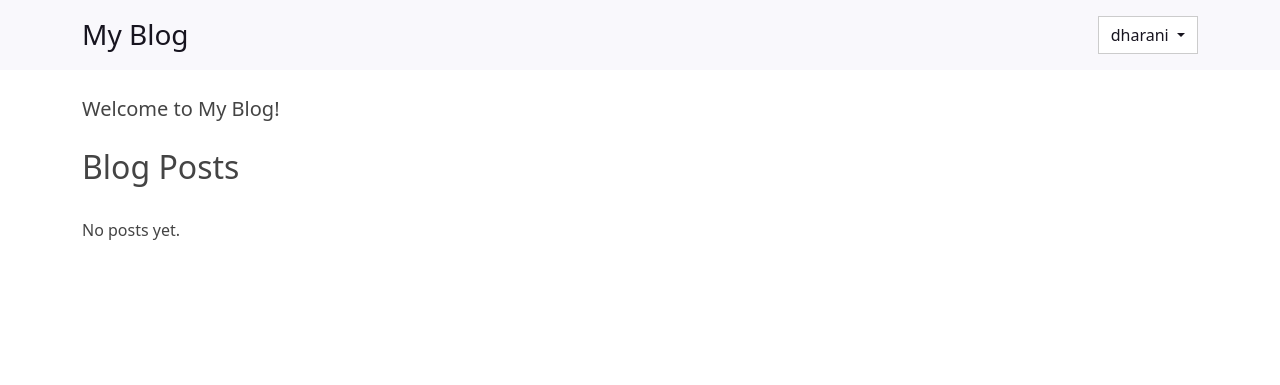
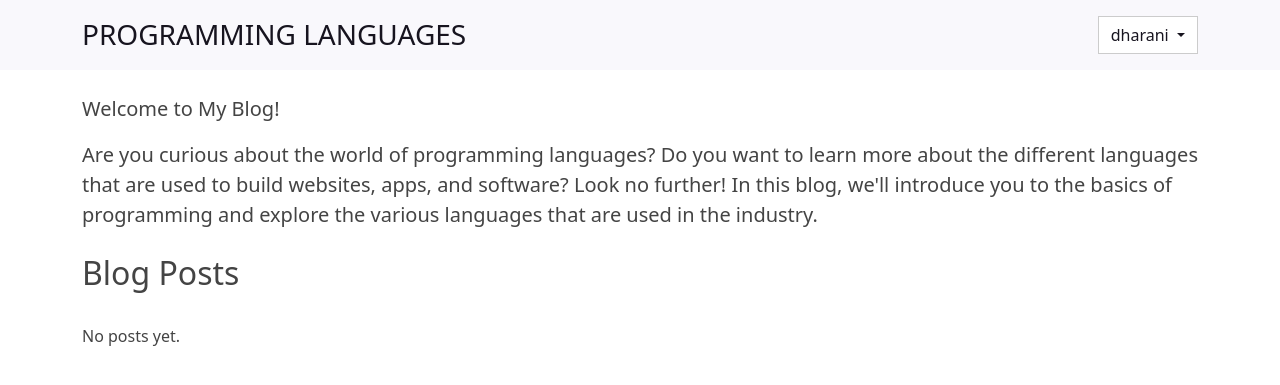
Before and after one commit to dharanuram/My-blog, a Django app: page /home/ in a window 1280 px wide. Shown: the top 385 px of the page. Run offline with Django 5.2, Linux system fonts and the light colour scheme; a user stored in the database is signed in; data that the repository does not hold is empty.

Commit message:
Update home.html

```diff
--- a/blog/templates/home.html
+++ b/blog/templates/home.html
@@ -37,7 +37,7 @@
 <body>
     <header class="bg-light py-3">
         <div class="container d-flex justify-content-between align-items-center">
-            <h1 class="h3 mb-0"><a href="/" class="text-dark text-decoration-none">My Blog</a></h1>
+            <h1 class="h3 mb-0"><a href="/" class="text-dark text-decoration-none">PROGRAMMING LANGUAGES</a></h1>
             <div class="dropdown">
                 {% if user.is_authenticated %}
                 <button class="btn btn-secondary dropdown-toggle" type="button" id="dropdownMenuButton">
@@ -63,7 +63,7 @@
 
     <div class="container mt-4">
         <p class="lead">Welcome to My Blog!</p>
-
+        <p class="lead">Are you curious about the world of programming languages? Do you want to learn more about the different languages that are used to build websites, apps, and software? Look no further! In this blog, we'll introduce you to the basics of programming and explore the various languages that are used in the industry.</p>
         {% block content %}
         <h2 class="mt-4">Blog Posts</h2><br>
         {% for post in posts %}
```
